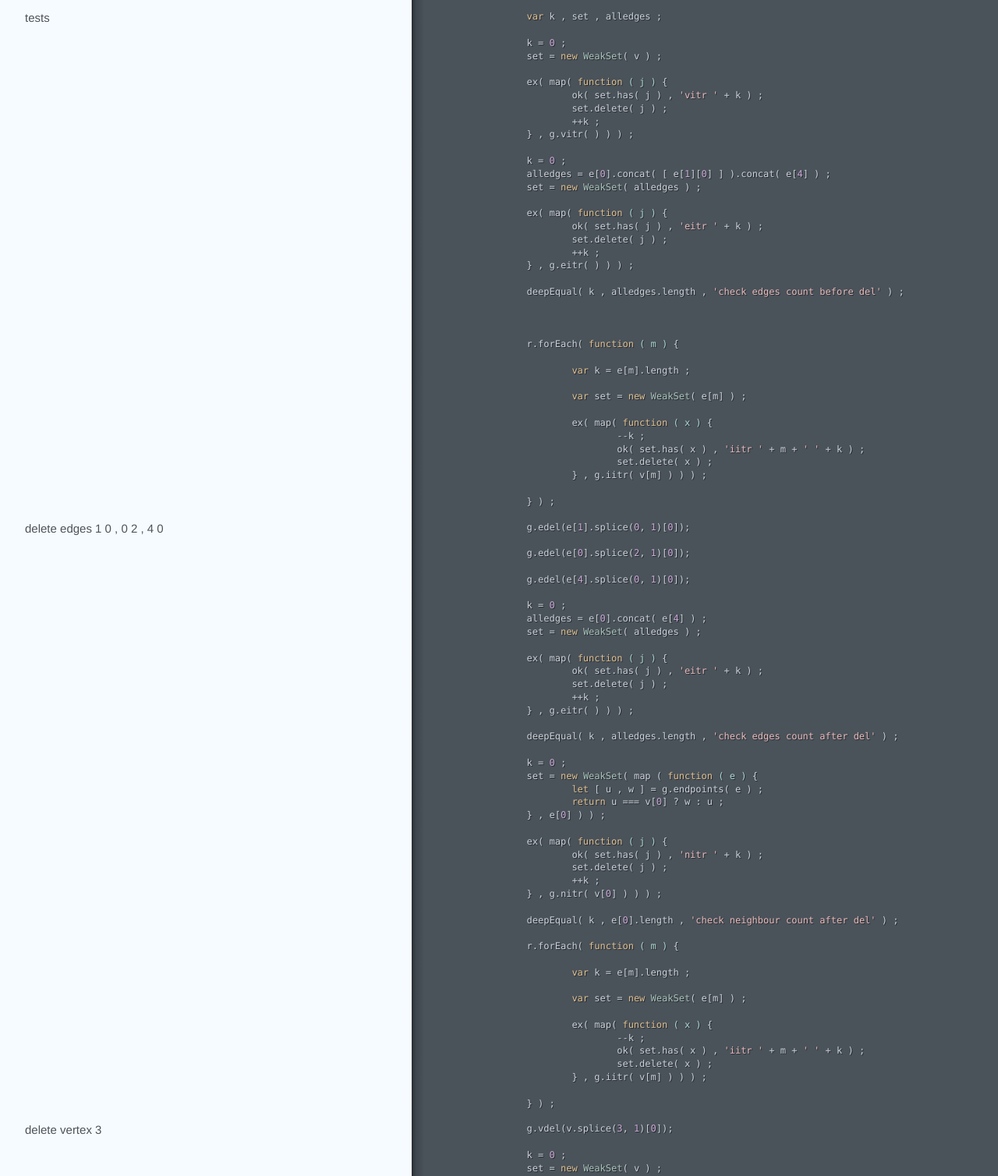
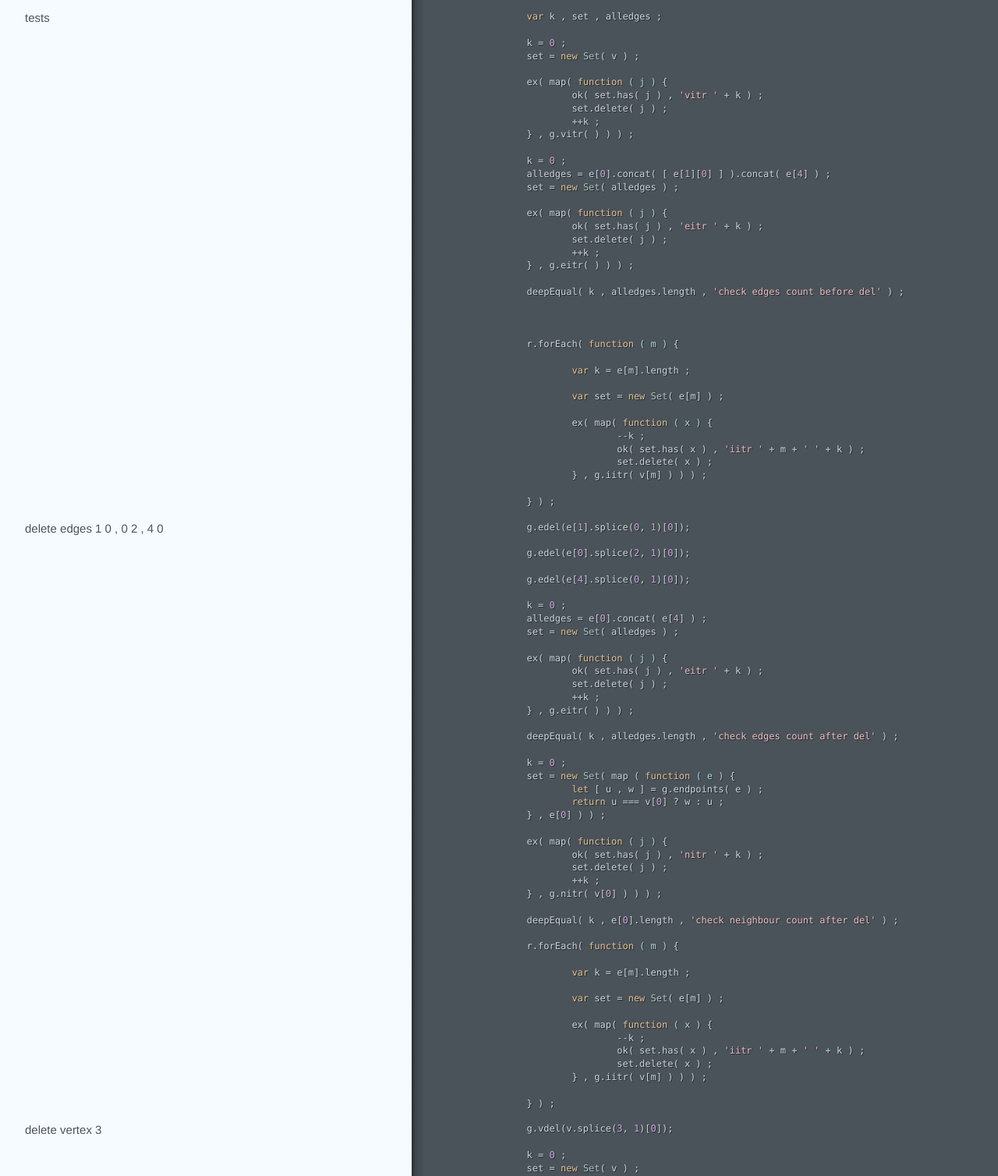
Before and after one commit to graph-data-structure/specification, a plain HTML site: page 001-spec/undirected1.html in a window 1280 px wide. Shown: the part 505-2013 px from the top of the page at 78% size. Drawn offline with Linux system fonts and the light colour scheme.

Commit message:
undefined

```diff
--- a/001-spec/undirected1.html
+++ b/001-spec/undirected1.html
@@ -26,7 +26,7 @@
 		<span class="hljs-keyword">var</span> r = [ <span class="hljs-number">0</span> , <span class="hljs-number">1</span> , <span class="hljs-number">4</span> ] ;</div></div></div><div class="segment"><div class="comments "><div class="wrapper"><p>tests</p></div></div><div class="code"><div class="wrapper">		<span class="hljs-keyword">var</span> k , set , alledges ;
 
 		k = <span class="hljs-number">0</span> ;
-		set = <span class="hljs-keyword">new</span> <span class="hljs-built_in">WeakSet</span>( v ) ;
+		set = <span class="hljs-keyword">new</span> <span class="hljs-built_in">Set</span>( v ) ;
 
 		ex( map( <span class="hljs-function"><span class="hljs-keyword">function</span> (<span class="hljs-params"> j </span>) </span>{
 			ok( set.has( j ) , <span class="hljs-string">'vitr '</span> + k ) ;
@@ -36,7 +36,7 @@
 
 		k = <span class="hljs-number">0</span> ;
 		alledges = e[<span class="hljs-number">0</span>].concat( [ e[<span class="hljs-number">1</span>][<span class="hljs-number">0</span>] ] ).concat( e[<span class="hljs-number">4</span>] ) ;
-		set = <span class="hljs-keyword">new</span> <span class="hljs-built_in">WeakSet</span>( alledges ) ;
+		set = <span class="hljs-keyword">new</span> <span class="hljs-built_in">Set</span>( alledges ) ;
 
 		ex( map( <span class="hljs-function"><span class="hljs-keyword">function</span> (<span class="hljs-params"> j </span>) </span>{
 			ok( set.has( j ) , <span class="hljs-string">'eitr '</span> + k ) ;
@@ -52,7 +52,7 @@
 
 			<span class="hljs-keyword">var</span> k = e[m].length ;
 
-			<span class="hljs-keyword">var</span> set = <span class="hljs-keyword">new</span> <span class="hljs-built_in">WeakSet</span>( e[m] ) ;
+			<span class="hljs-keyword">var</span> set = <span class="hljs-keyword">new</span> <span class="hljs-built_in">Set</span>( e[m] ) ;
 
 			ex( map( <span class="hljs-function"><span class="hljs-keyword">function</span> (<span class="hljs-params"> x </span>) </span>{
 				--k ;
@@ -68,7 +68,7 @@
 
 		k = <span class="hljs-number">0</span> ;
 		alledges = e[<span class="hljs-number">0</span>].concat( e[<span class="hljs-number">4</span>] ) ;
-		set = <span class="hljs-keyword">new</span> <span class="hljs-built_in">WeakSet</span>( alledges ) ;
+		set = <span class="hljs-keyword">new</span> <span class="hljs-built_in">Set</span>( alledges ) ;
 
 		ex( map( <span class="hljs-function"><span class="hljs-keyword">function</span> (<span class="hljs-params"> j </span>) </span>{
 			ok( set.has( j ) , <span class="hljs-string">'eitr '</span> + k ) ;
@@ -79,7 +79,7 @@
 		deepEqual( k , alledges.length , <span class="hljs-string">'check edges count after del'</span> ) ;
 
 		k = <span class="hljs-number">0</span> ;
-		set = <span class="hljs-keyword">new</span> <span class="hljs-built_in">WeakSet</span>( map ( <span class="hljs-function"><span class="hljs-keyword">function</span> (<span class="hljs-params"> e </span>) </span>{
+		set = <span class="hljs-keyword">new</span> <span class="hljs-built_in">Set</span>( map ( <span class="hljs-function"><span class="hljs-keyword">function</span> (<span class="hljs-params"> e </span>) </span>{
 			<span class="hljs-keyword">let</span> [ u , w ] = g.endpoints( e ) ;
 			<span class="hljs-keyword">return</span> u === v[<span class="hljs-number">0</span>] ? w : u ;
 		} , e[<span class="hljs-number">0</span>] ) ) ;
@@ -96,7 +96,7 @@
 
 			<span class="hljs-keyword">var</span> k = e[m].length ;
 
-			<span class="hljs-keyword">var</span> set = <span class="hljs-keyword">new</span> <span class="hljs-built_in">WeakSet</span>( e[m] ) ;
+			<span class="hljs-keyword">var</span> set = <span class="hljs-keyword">new</span> <span class="hljs-built_in">Set</span>( e[m] ) ;
 
 			ex( map( <span class="hljs-function"><span class="hljs-keyword">function</span> (<span class="hljs-params"> x </span>) </span>{
 				--k ;
@@ -107,7 +107,7 @@
 		} ) ;</div></div></div><div class="segment"><div class="comments "><div class="wrapper"><p>delete vertex 3</p></div></div><div class="code"><div class="wrapper">		g.vdel(v.splice(<span class="hljs-number">3</span>, <span class="hljs-number">1</span>)[<span class="hljs-number">0</span>]);
 
 		k = <span class="hljs-number">0</span> ;
-		set = <span class="hljs-keyword">new</span> <span class="hljs-built_in">WeakSet</span>( v ) ;
+		set = <span class="hljs-keyword">new</span> <span class="hljs-built_in">Set</span>( v ) ;
 
 		ex( map( <span class="hljs-function"><span class="hljs-keyword">function</span> (<span class="hljs-params"> j </span>) </span>{
 			ok( set.has( j ) , <span class="hljs-string">'vitr '</span> + k ) ;
```
Also changed, not shown: 001-spec/undirected2.html (+7 -7 lines).
